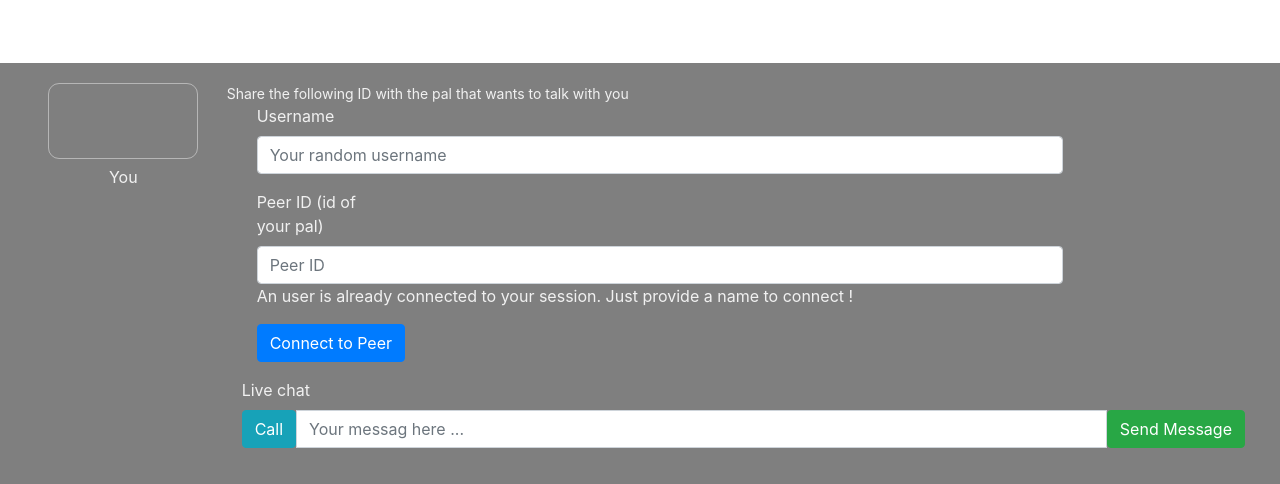
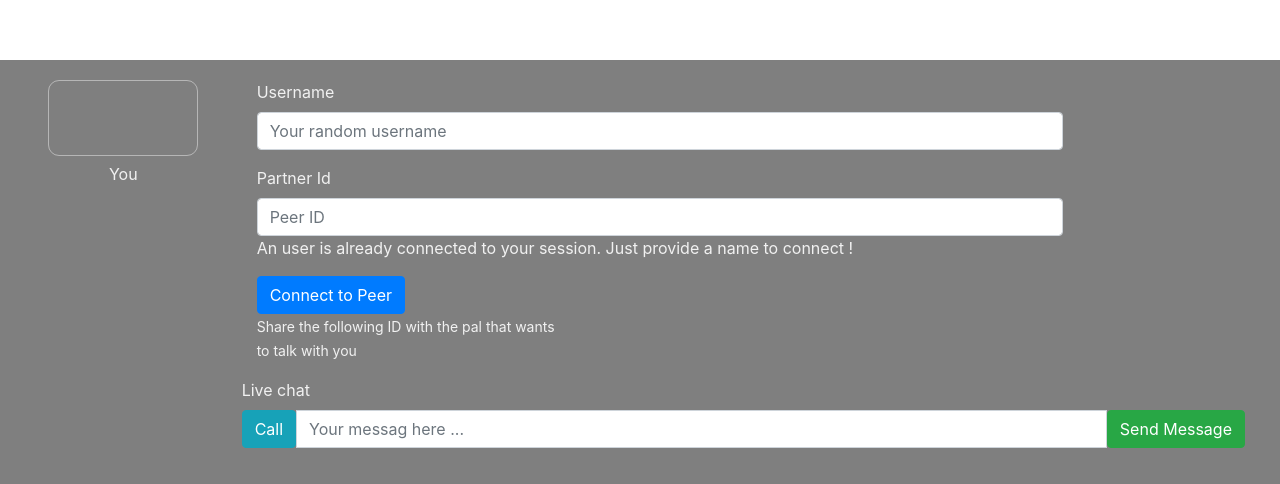
Before and after one commit to arunartzoom/kiwiwebrtc, a website: page index.html in a window 1280 px wide. Shown: the part 316-800 px from the top of the page. Drawn offline with nearby package versions, Linux system fonts and the light colour scheme; no server answers; files whose address does not match are found by name.

Commit message:
styling changes

```diff
--- a/index.html
+++ b/index.html
@@ -61,11 +61,7 @@ body {
           </div>
           <div class="col-12 col-md-10">
                 <div class="row">
-                        <small> Share the following ID with the pal that wants to talk with you</small>
-                    <!-- The ID of your current session -->
-                    <h4 class="text-center">
-                        <span id="peer-id-label"></span>
-                    </h4>
+
                     <div class="col-md-12 col-lg-12">
                         <div class="form-horizontal" id="connection-form">
                             <fieldset>
@@ -76,7 +72,7 @@ body {
                                     </div>
                                 </div>
                                 <div class="form-group">
-                                    <label for="peer_id" class="col-lg-2 control-label">Peer ID (id of your pal)</label>
+                                    <label for="peer_id" class="col-lg-2 control-label">Partner Id</label>
                                     <div class="col-lg-10">
                                         <input type="text" class="form-control" name="peer_id" id="peer_id" placeholder="Peer ID" autocomplete="off" autocorrect="off" autocapitalize="off" spellcheck="false">
 
@@ -87,8 +83,11 @@ body {
                                     </div>
                                 </div>
                                 <div class="form-group">
-                                    <div class="col-lg-10 col-lg-offset-2">
+                                    <div class="col-lg-3 col-lg-offset-2">
                                         <button id="connect-to-peer-btn" class="btn btn-primary">Connect to Peer</button>
+                                    </div>
+                                    <div class="col-lg-4">
+                                        <small> Share the following ID with the pal that wants to talk with you</small><span id="peer-id-label"></span>
                                     </div>
                                 </div>
                             </fieldset>
```
